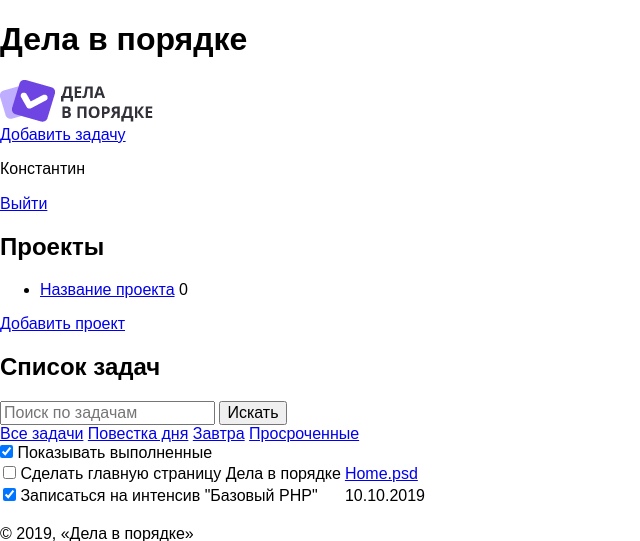
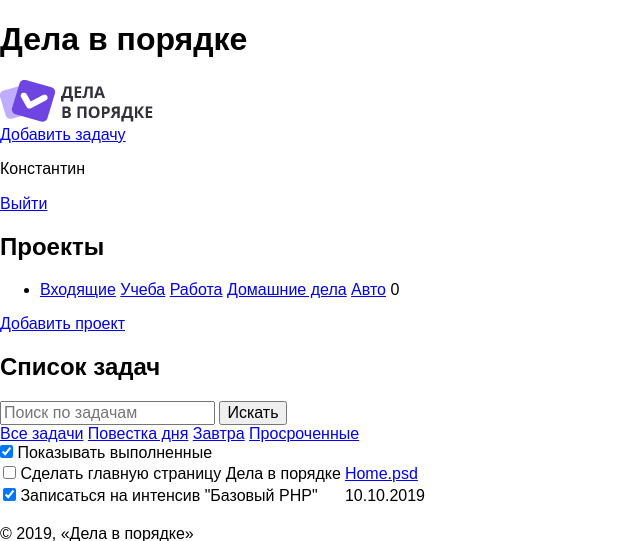
Before and after one commit to rkliver/Task-Scheduler, a PHP site: page / in a window 1280 px wide. Shown: the top 541 px of the page, without its empty margins (0-640 px from the left). Run offline with PHP 8.4, Linux system fonts and the light colour scheme.

Commit message:
Добавил цикл для перечисления массива категорий

```diff
--- a/index.php
+++ b/index.php
@@ -1,5 +1,44 @@
 <?php
 $show_complete_tasks = rand(0, 1);
+$categories = ['Входящие','Учеба','Работа','Домашние дела','Авто'];
+$tasks = [
+    [
+        'task' => 'Собеседование в IT компании',
+        'date' => '01.12.2019',
+        'category' => 'Работа',
+        'completed' => false
+    ],
+    [
+        'task' => 'Выполнить тестовое задание',
+        'date' => '25.12.2019',
+        'category' => 'Работа',
+        'completed' => false
+    ],
+    [
+        'task' => 'Сделать задание первого раздела',
+        'date' => '21.12.2019',
+        'category' => 'Учеба',
+        'completed' => true
+    ],
+    [
+        'task' => 'Встреча с другом',
+        'date' => '22.12.2019',
+        'category' => 'Входящие',
+        'completed' => false
+    ],
+    [
+        'task' => 'Купить корм для кота',
+        'date' => null,
+        'category' => 'Домашние дела',
+        'completed' => false
+    ],
+    [
+        'task' => 'Заказать пиццу',
+        'date' => null,
+        'category' => 'Домашние дела',
+        'completed' => false
+    ]
+];
 ?>
 <!DOCTYPE html>
 <html lang="ru">
@@ -42,7 +81,13 @@ $show_complete_tasks = rand(0, 1);
                 <nav class="main-navigation">
                     <ul class="main-navigation__list">
                         <li class="main-navigation__list-item">
-                            <a class="main-navigation__list-item-link" href="#">Название проекта</a>
+                            <?php
+                            $index = 0;
+                            $num = count($categories);
+                            while ($index < $num): ?>
+                                <a class="main-navigation__list-item-link" href="#"><?=$categories[$index];?></a>
+                                <?php $index++; ?>
+                            <?php endwhile; ?>
                             <span class="main-navigation__list-item-count">0</span>
                         </li>
                     </ul>
```
